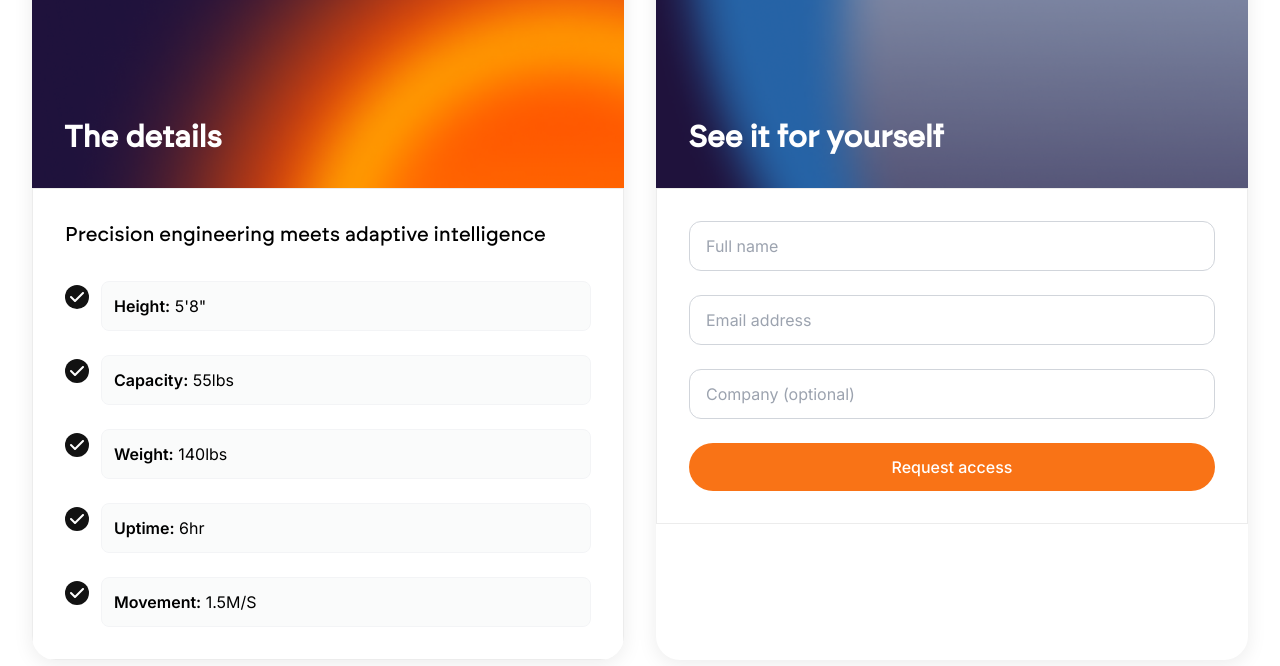
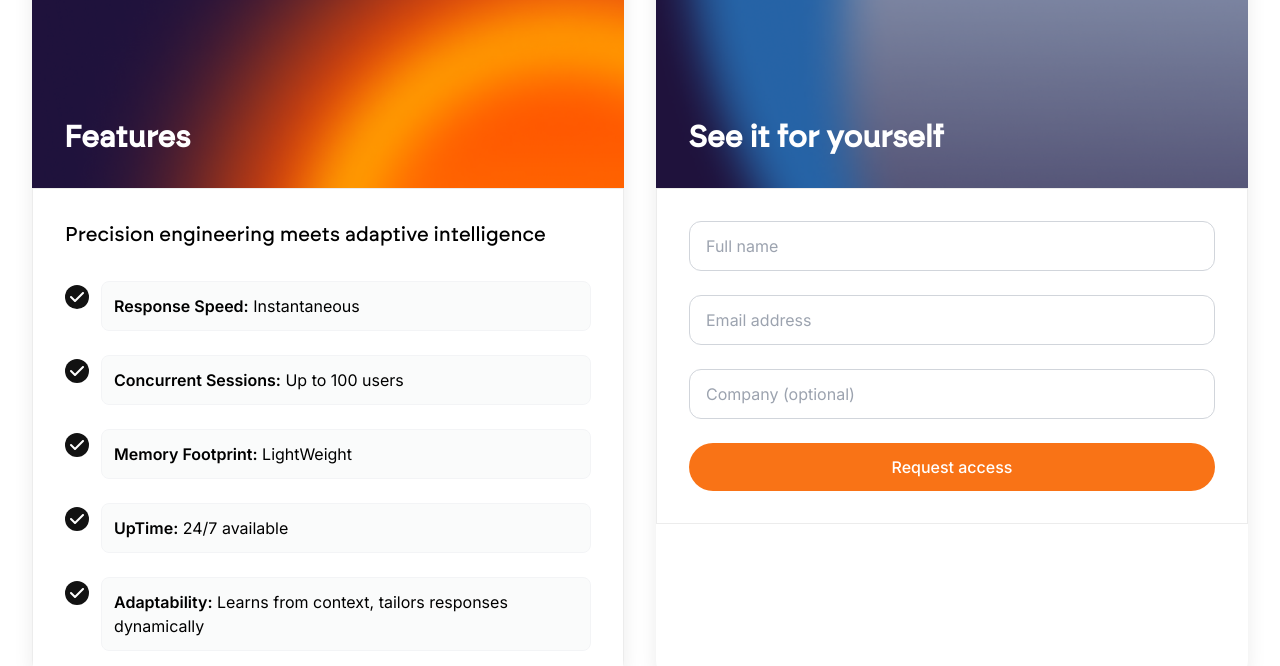
Before and after one commit to prakharpande04/filecoin_web, a React (Vite) app: page / in a window 1280 px wide. Shown: the part 4520-5186 px from the top of the page. Built offline with nearby package versions, Linux system fonts and the light colour scheme; no server answers; a web font is replaced by a local one.

Commit message:
details updated

```diff
--- a/src/components/DetailsSection.tsx
+++ b/src/components/DetailsSection.tsx
@@ -48,7 +48,7 @@ const DetailsSection = () => {
             backgroundPosition: "center"
           }}>
               <h2 className="text-2xl sm:text-3xl font-display text-white font-bold">
-                The details
+                Features
               </h2>
             </div>
 
@@ -70,7 +70,7 @@ const DetailsSection = () => {
                   </div>
                   <div className="flex-1">
                     <div className="p-3 rounded-lg bg-gray-50/80 backdrop-blur-sm border border-gray-100">
-                      <span className="font-semibold text-base">Height:</span> 5'8"
+                      <span className="font-semibold text-base">Response Speed:</span> Instantaneous
                     </div>
                   </div>
                 </div>
@@ -83,7 +83,7 @@ const DetailsSection = () => {
                   </div>
                   <div className="flex-1">
                     <div className="p-3 rounded-lg bg-gray-50/80 backdrop-blur-sm border border-gray-100">
-                      <span className="font-semibold text-base">Capacity:</span> 55lbs
+                      <span className="font-semibold text-base">Concurrent Sessions:</span> Up to 100 users
                     </div>
                   </div>
                 </div>
@@ -96,7 +96,7 @@ const DetailsSection = () => {
                   </div>
                   <div className="flex-1">
                     <div className="p-3 rounded-lg bg-gray-50/80 backdrop-blur-sm border border-gray-100">
-                      <span className="font-semibold text-base">Weight:</span> 140lbs
+                      <span className="font-semibold text-base">Memory Footprint:</span> LightWeight
                     </div>
                   </div>
                 </div>
@@ -109,7 +109,7 @@ const DetailsSection = () => {
                   </div>
                   <div className="flex-1">
                     <div className="p-3 rounded-lg bg-gray-50/80 backdrop-blur-sm border border-gray-100">
-                      <span className="font-semibold text-base">Uptime:</span> 6hr
+                      <span className="font-semibold text-base">UpTime:</span> 24/7 available
                     </div>
                   </div>
                 </div>
@@ -122,7 +122,7 @@ const DetailsSection = () => {
                   </div>
                   <div className="flex-1">
                     <div className="p-3 rounded-lg bg-gray-50/80 backdrop-blur-sm border border-gray-100">
-                      <span className="font-semibold text-base">Movement:</span> 1.5M/S
+                      <span className="font-semibold text-base">Adaptability:</span> Learns from context, tailors responses dynamically
                     </div>
                   </div>
                 </div>
```
